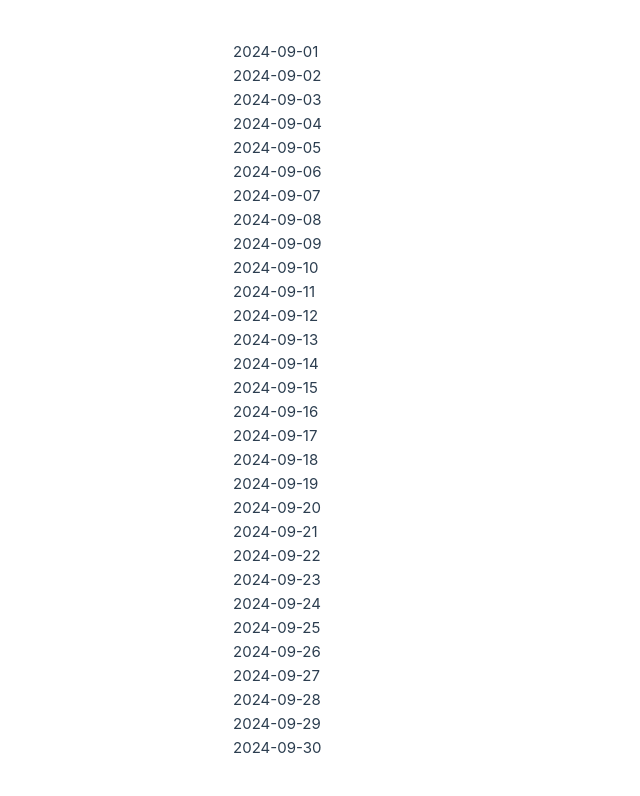
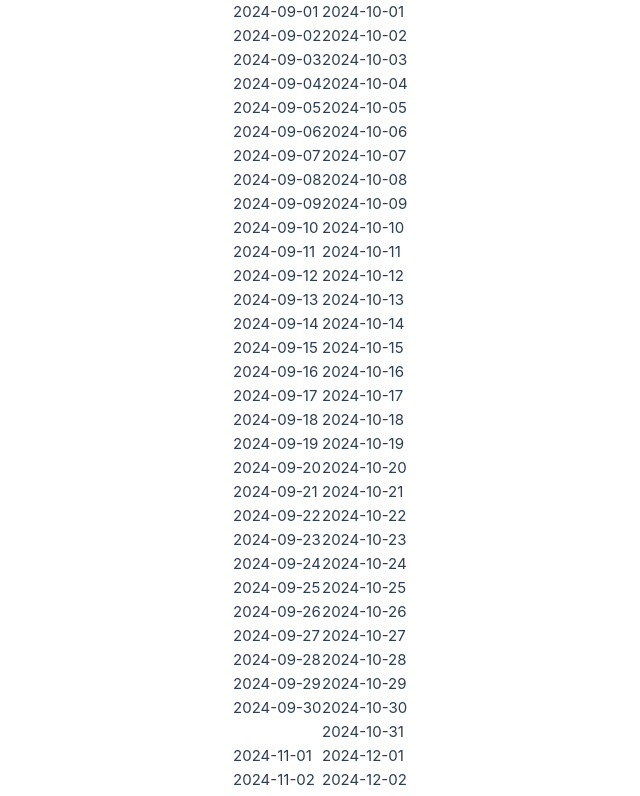
Before and after one commit to kiDra94/today-i-learned, a Vue app: page / in a window 1280 px wide. Shown: the top 796 px of the page, without its empty margins (318-958 px from the left). Built offline with nearby package versions, Linux system fonts and the light colour scheme.

Commit message:
priniting out template

```diff
--- a/src/App.vue
+++ b/src/App.vue
@@ -29,8 +29,8 @@ console.log(days(start));
 </script>
 
 <template>
-  <div>
-    <div v-for="day in days(start)">{{ day.format("YYYY-MM-DD") }}</div>
+  <div v-for="month in months(start, end)">
+    <div v-for="day in days(month)">{{ day.format("YYYY-MM-DD") }}</div>
   </div>
 </template>
 
```
